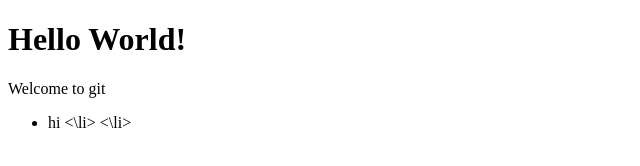
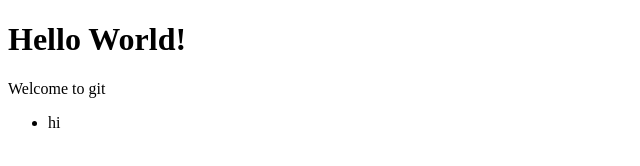
Before and after one commit to jithinsm/firstrepo, a plain HTML site: page index.html in a window 1280 px wide. Shown: the full height of the page, 0-640 px from the left. Drawn offline with Linux system fonts and the light colour scheme.

Commit message:
ul tag syntax correction

```diff
--- a/index.html
+++ b/index.html
@@ -9,7 +9,7 @@
         <h1>Hello World!</h1>
         Welcome to git
         <ul>
-            <li> hi <\li>
-        <\li>
+            <li> hi </li>
+        </ul>
     </body>
 </html>
```
